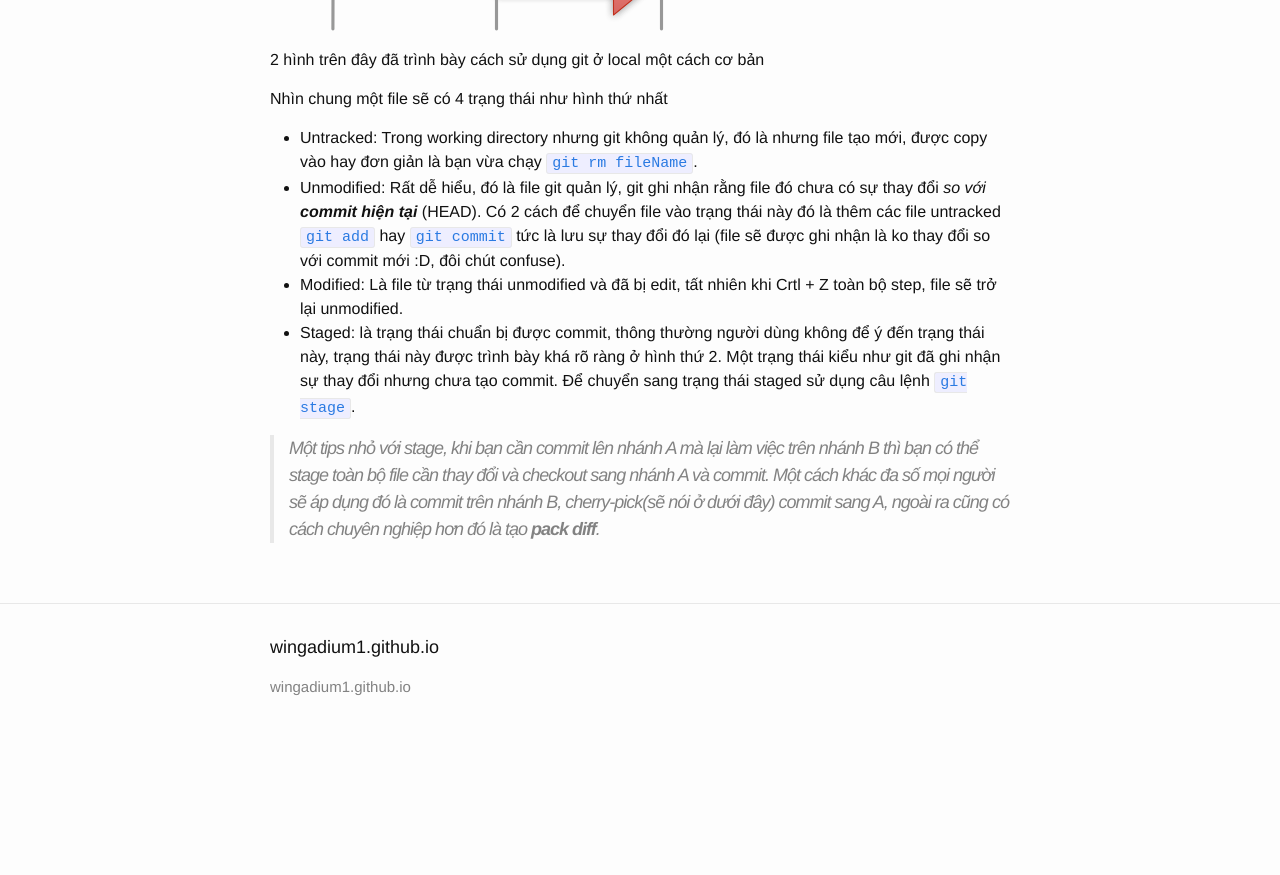
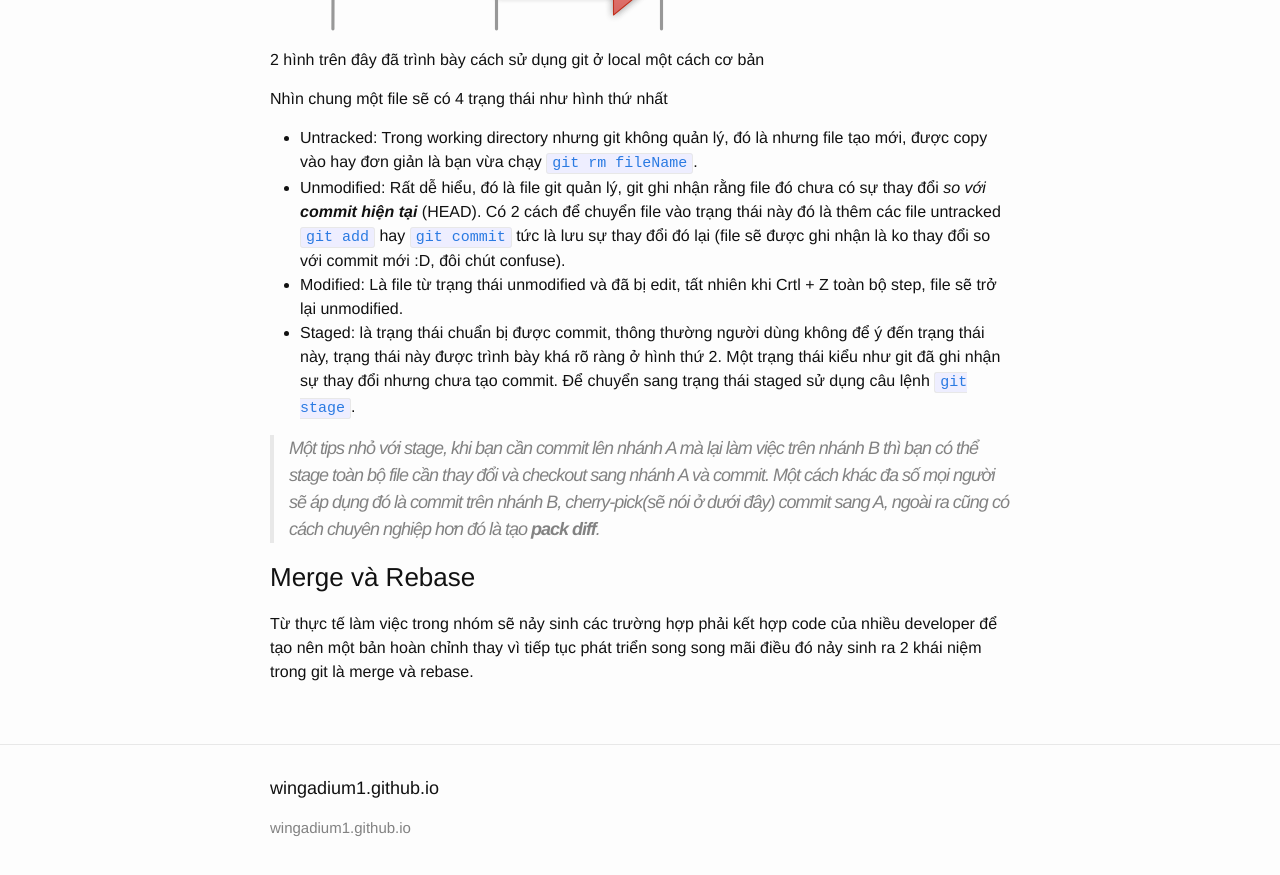
Before and after one commit to wingadium1/wingadium1.github.io, a Jekyll site: the page built from _posts/2017-08-03-gitfromnoobtomaster.md, in a window 1280 px wide and 900 px high, scrolled down 3545 px. Shown: the top 875 px of the window. Built offline with Jekyll 4.4.1, drawn with Linux system fonts in a browser that asks for light colours; before the commit the page ends 4304 px from its top, so only the background shows below that.

Commit message:
update index

```diff
--- a/_posts/2017-08-03-gitfromnoobtomaster.md
+++ b/_posts/2017-08-03-gitfromnoobtomaster.md
@@ -38,7 +38,9 @@ Năm 2005, Andrew "Tridge" Tridgell đã dịch ngược BK, gần như ngay l
 
 Quá trình phát triển bắt đầu từ ngày 3 tháng 4 nằm 2005, Torvalds công bố dự án vào ngày 6, Git có thể cài đặt trên PC vào ngày 7 và tính năng merge branch được release vào ngày 18. Đến ngày 16/6 Git thực hiện quản lý việc release Linux Kernel v2.6.12
 
+
 > Có lẽ việc ôn lại lịch sử sẽ kết thúc ở đây, phần tiếp theo sẽ quay lại thực tế sử dụng Git
+
 
 Một số khái niệm trong Git
 ------
@@ -75,7 +77,9 @@ hoặc cũng có thể bạn cần tạo ra một nhánh mới hãy thêm flag `
 * Cách tạo commit cũng đơn giản: `git commit -m "Commit Message"` hoặc cũng có thể đơn giản là [`git commit`](https://git-scm.com/docs/git-commit) sau đó làm theo hướng dẫn với giao diện text editor(thường là vi, vim, nano, etc, ..)
 * Mỗi commit đều có message và một ID đặc biệt (SHA –hash), từ đó có thể trace được commit
 
+
 > Nói đến đây mình đột nhiên nhiên phát hiện ra trình bay theo hướng này sẽ khiến mọi người khó hiểu một chút, vì vậy ngay sau đây mình sẽ trình bày về commit một cách rõ hơn, theo một cách nhin khác
+
 
 ### Git Concept
 
@@ -92,4 +96,8 @@ Nhìn chung một file sẽ có 4 trạng thái như hình thứ nhất
 * Staged: là trạng thái chuẩn bị được commit, thông thường người dùng không để ý đến trạng thái này, trạng thái này được trình bày khá rõ ràng ở hình thứ 2.
 Một trạng thái kiểu như git đã ghi nhận sự thay đổi nhưng chưa tạo commit. Để chuyển sang trạng thái staged sử dụng câu lệnh [`git stage`](https://git-scm.com/docs/git-stage).
 
+
 > Một tips nhỏ với stage, khi bạn cần commit lên nhánh A mà lại làm việc trên nhánh B thì bạn có thể stage toàn bộ file cần thay đổi và checkout sang nhánh A và commit. Một cách khác đa số mọi người sẽ áp dụng đó là commit trên nhánh B, cherry-pick(sẽ nói ở dưới đây) commit sang A, ngoài ra cũng có cách chuyên nghiệp hơn đó là tạo ***pack diff***.
+
+### Merge và Rebase
+Từ thực tế làm việc trong nhóm sẽ nảy sinh các trường hợp phải kết hợp code của nhiều developer để tạo nên một bản hoàn chỉnh thay vì tiếp tục phát triển song song mãi điều đó nảy sinh ra 2 khái niệm trong git là merge và rebase.
--- a/index.html
+++ b/index.html
@@ -13,6 +13,7 @@ layout: default
 
         <h2>
           <a class="post-link" href="{{ post.url | prepend: site.baseurl }}">{{ post.title }}</a>
+          {{ post.excerpt | remove: '<p>' | remove: '</p>' }}
         </h2>
       </li>
     {% endfor %}
```
